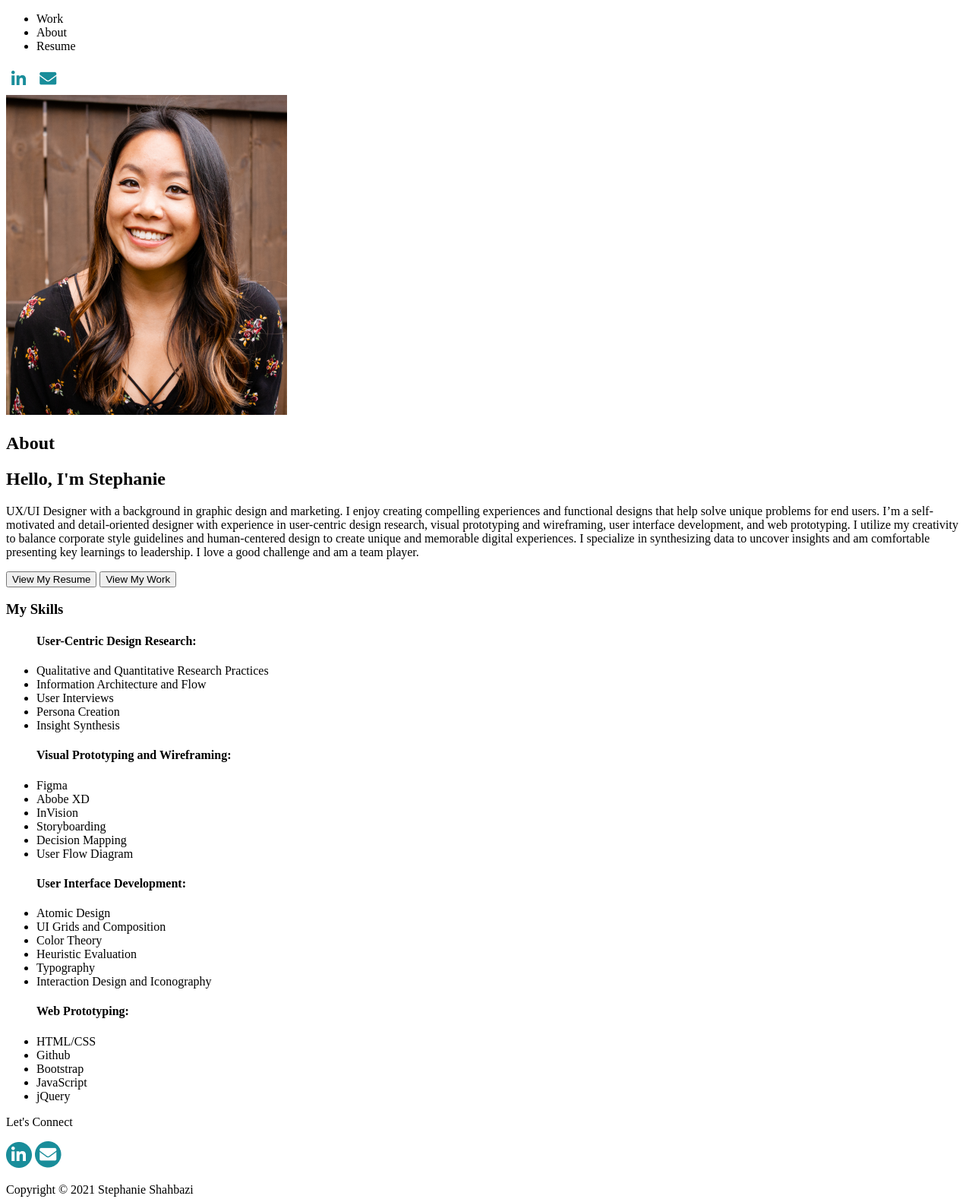
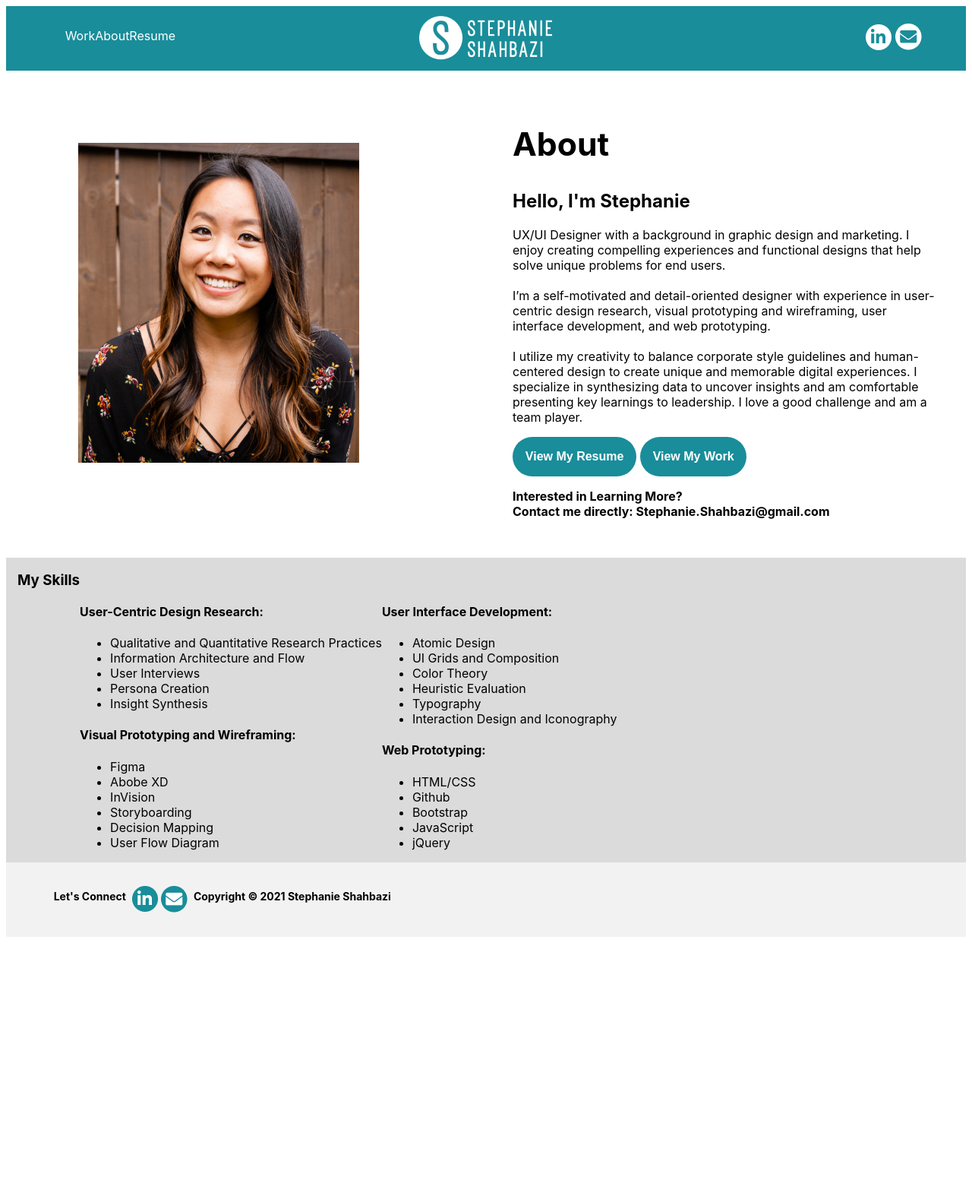
Before and after one commit to sshahbazi1/UX_UI_HW_17, a plain HTML site: page index.html in a window 1280 px wide. Shown: the whole page at 76% size. After the commit the page ends 1241 px from the top, so only its background shows below. Drawn offline with Linux system fonts and the light colour scheme.

Commit message:
changes from 10.25.21
fixed header and css

```diff
--- a/css/style.css
+++ b/css/style.css
@@ -0,0 +1,103 @@
+html {
+    font-family:'SF Pro Display';
+}
+
+.navigation {
+    width: 98%;
+    padding:1%;
+    background-color:#198D9A;
+    color: white;
+}
+
+.inline-block-header{
+    display: grid;
+    grid-template-rows: 100%;
+    grid-template-columns: 25% 50% 25%;
+    height:60px;
+    justify-content: space-evenly;
+    grid-template-areas: "navheadlines logo socialheader";
+}
+
+.navheadlines {
+    display: flex;
+    grid-area: navheadlines;
+    align-items: top;
+    margin-left: 25px;
+}
+
+.logo {
+    grid-area: logo;
+    text-align:center;
+}
+
+.socialheader {
+    grid-area: socialheader;
+    text-align: right;
+    margin-right: 35px;
+    padding: 3.5%;
+}
+
+.AboutContainer {
+    display: grid;
+    grid-template-columns: 50% 50%;
+    grid-template-rows: 100%;
+    grid-template-areas: "headshot AboutDescription";
+}
+
+.headshot {
+    grid-area: headshot;
+    float:left;
+    padding: 15%;
+}
+
+.AboutDescription {
+    grid-area: AboutDescription;
+    margin: 35px;
+    float: left;
+}
+
+footer {
+    background-color: #F2F2F2;
+    width: 98%;
+    padding:1%;
+}
+
+.inline-block-footer, .ul {
+    display:inline-block;
+    font-weight: bold;
+    font-size: 14px;
+    padding: 5px;
+    vertical-align: top;
+    }
+
+.socialfooter {
+    vertical-align: top;
+    height: 25%;
+}
+
+button {
+    color: white;
+    font-weight: bold;
+    font-size: 12pt;
+    background-color: #198D9A;
+    border: none;
+    padding:3%;
+    border-radius: 30px;
+    justify-content: space-around;
+}
+
+.skillscontainer {
+    background-color:#DBDBDB;
+    display: flex;
+    flex-direction: wrap;
+    padding-left: 15px;
+    padding-right: 15px;
+}
+
+h1 {
+    font-size: 32pt;
+}
+
+.learnmore {
+    font-weight: bold;
+}
--- a/index.html
+++ b/index.html
@@ -7,42 +7,49 @@
     <body>
         <header>
             <div class="navigation">
-                <div class="inline-block"></div>
-                <div class="logo"></div>
-                <nav class="inline-block">
-                    <ul>
-                        <li class="inline-block">Work</li>
-                        <li class="inline-block">About</li>
-                        <li class="inline-block">Resume</li>
+                <nav class="inline-block-header">
+                    <ul class="navheadlines">
+                        <li class="inline-block-header">Work</li>
+                        <li class="inline-block-header">About</li>
+                        <li class="inline-block-header">Resume</li>
                     </ul>
-                </nav>
-                <div class="social_media">
+                    <div class="logo">
+                        <img src="images/PortfolioLogo_white_color S 1.png">
+                    </div>
+                    <div class="socialheader">
                         <img src="images/LinkedIn_whitecircle.png">
                         <img src="images/envelope_whitecircle.png">
                     </div>
+                </nav>
             </div>
         </header>
         <section class="heroImg">
-            <div class="content">
-                <img src="images/headshot.png" alt="Stephanie Headshot">
+            <div class="AboutContainer">
+                <div class="headshot">
+                    <img src="images/headshot.png" alt="headshot">
+                </div>
+                <div class="AboutDescription">
                     <h1>About</h1>
                     <h2>Hello, I'm Stephanie</h2>
-                <p>UX/UI Designer with a background in graphic design and marketing. I enjoy creating compelling experiences and functional designs that help solve unique problems for end users. I’m a self-motivated and detail-oriented designer with experience in user-centric design research, visual prototyping and wireframing, user interface development, and web prototyping. I utilize my creativity to balance corporate style guidelines and human-centered design to create unique and memorable digital experiences. I specialize in synthesizing data to uncover insights and am comfortable presenting key learnings to leadership. I love a good challenge and am a team player.</p>
+                    <p>UX/UI Designer with a background in graphic design and marketing. I enjoy creating compelling experiences and functional designs that help solve unique problems for end users.<br><br>I’m a self-motivated and detail-oriented designer with experience in user-centric design research, visual prototyping and wireframing, user interface development, and web prototyping.<br><br>I utilize my creativity to balance corporate style guidelines and human-centered design to create unique and memorable digital experiences. I specialize in synthesizing data to uncover insights and am comfortable presenting key learnings to leadership. I love a good challenge and am a team player.</p>
                     <button>View My Resume</button>
                     <button>View My Work</button>
+                    <p class="learnmore">Interested in Learning More?<br>Contact me directly: Stephanie.Shahbazi@gmail.com</p>
                 </div>
-            <div class="skills">
+            </div>
+            <div class="skillscontainer">
                 <h3>My Skills</h3>
+                <div class="skills1-2">
+                    <br><br><h4>User-Centric Design Research:</h4>
                     <ul>
-                    <h4>User-Centric Design Research:</h4>
                         <li>Qualitative and Quantitative Research Practices</li>
                         <li>Information Architecture and Flow</li>
                         <li>User Interviews</li>
                         <li>Persona Creation</li>
                         <li>Insight Synthesis</li>
                     </ul>
+                    <h4>Visual Prototyping and Wireframing:</h4>
                     <ul>
-                    <h4>Visual Prototyping and Wireframing:</h4>
                         <li>Figma</li>
                         <li>Abobe XD</li>
                         <li>InVision</li>
@@ -50,8 +57,10 @@
                         <li>Decision Mapping</li>
                         <li>User Flow Diagram</li>
                     </ul>
+                </div>
+                <div class="skills3-4">
+                    <br><br><h4>User Interface Development:</h4>
                     <ul>
-                    <h4>User Interface Development:</h4>
                         <li>Atomic Design</li>
                         <li>UI Grids and Composition</li>
                         <li>Color Theory</li>
@@ -59,8 +68,8 @@
                         <li>Typography</li>
                         <li>Interaction Design and Iconography</li>
                     </ul>
+                    <h4>Web Prototyping:</h4>
                     <ul>
-                    <h4>Web Prototyping:</h4>
                         <li>HTML/CSS</li>
                         <li>Github</li>
                         <li>Bootstrap</li>
@@ -70,10 +79,14 @@
                 </div>
         </section>
         <footer>
-            <p>Let's Connect</p>
-            <img src="images/LinkedIn_colorcircle.png">
-            <img src="images/envelope_colorcircle.png">
-            <p>Copyright © 2021 Stephanie Shahbazi</p>
+            <div class="inline-block-footer">
+                <ul>
+                    <li class="inline-block-footer">Let's Connect </li>
+                    <img src="images/LinkedIn_colorcircle.png" class="socialfooter">
+                    <img src="images/envelope_colorcircle.png" class="socialfooter">
+                    <li class="inline-block-footer">Copyright © 2021 Stephanie Shahbazi</li>
+                </ul>
+            </div>
         </footer>
     </body>
 </html>
```
Lines whose indentation alone changed are shown as unchanged.
